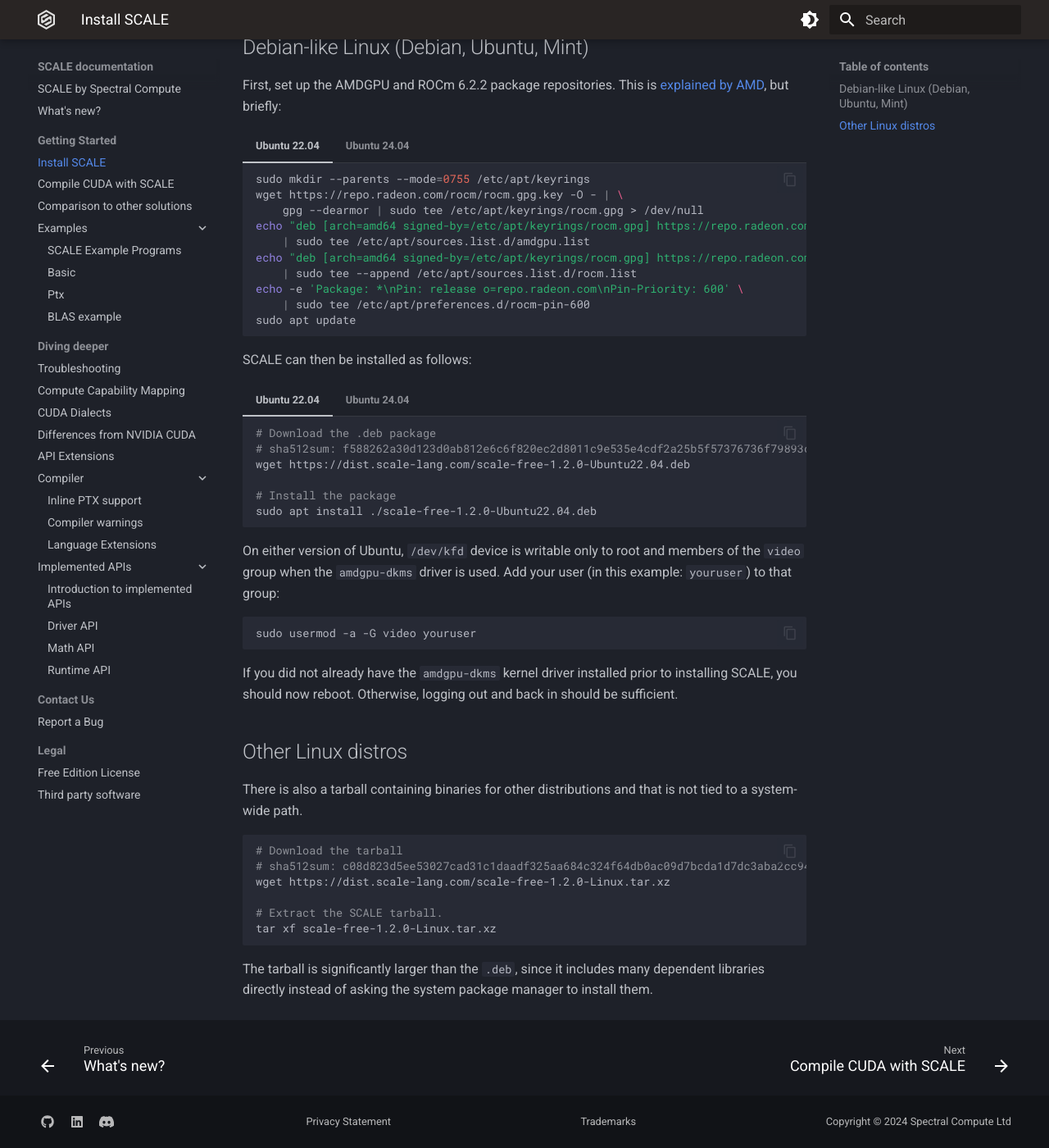
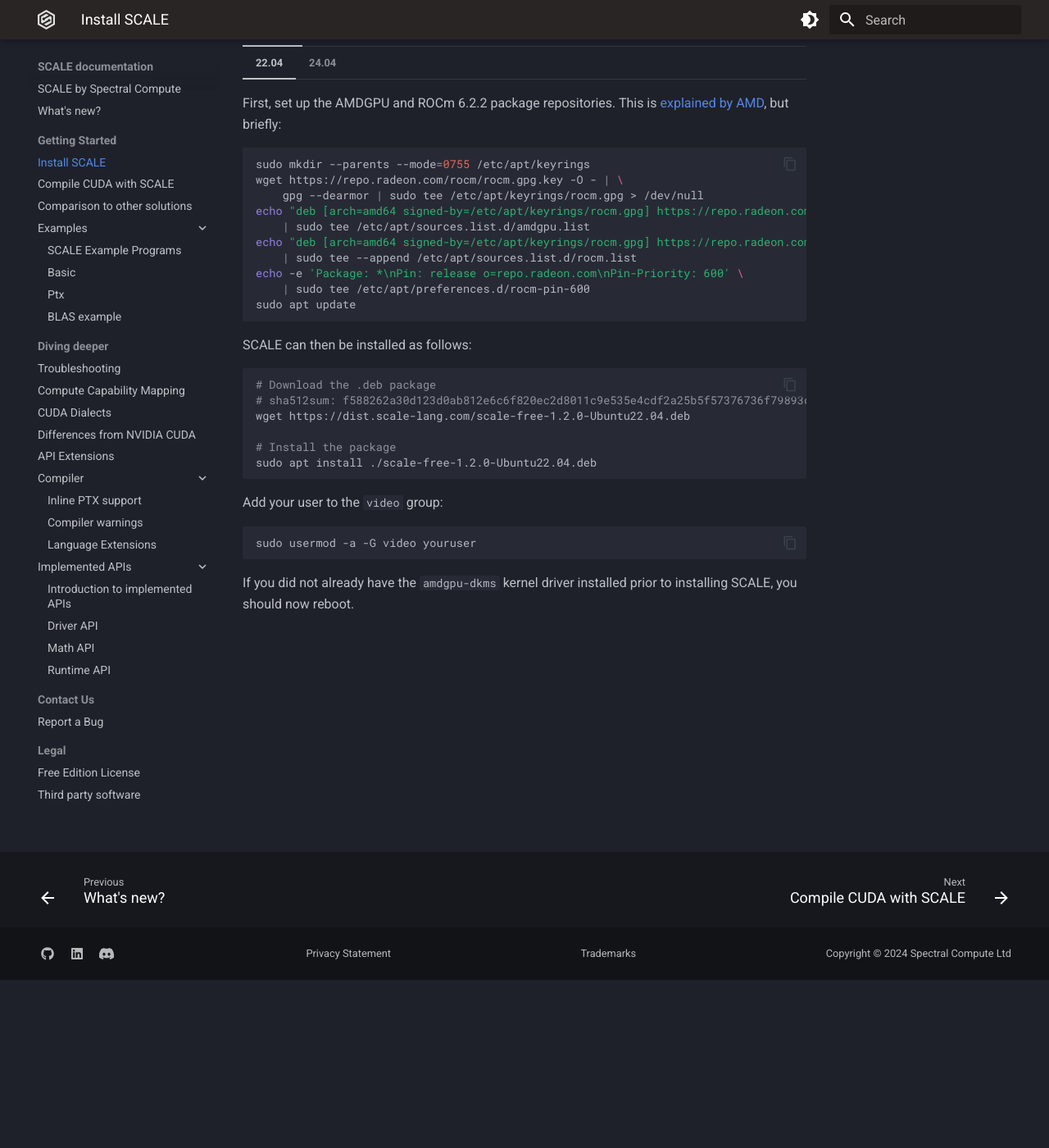
Before and after one commit to spectral-compute/scale-docs, an MkDocs documentation site: the page built from docs/manual/how-to-install.md, in a window 1280 px wide and 1400 px high, scrolled down 205 px. Shown: the whole window at 82% size. Built offline with MkDocs 1.6.1 and Material for MkDocs 9.7.7, drawn with Linux system fonts in a browser that asks for light colours; some of the changed text lies outside the part shown.

Commit message:
Even more streamlined install instructions

````diff
--- a/docs/manual/how-to-install.md
+++ b/docs/manual/how-to-install.md
@@ -1,87 +1,100 @@
 # Install SCALE
 
-SCALE is currently available as either a `.deb` package or a tarball for Linux
-operating systems.
+Select your operating system and version below to see installation instructions.
 
-## Debian-like Linux (Debian, Ubuntu, Mint)
+=== "Ubuntu"
 
-First, set up the AMDGPU and ROCm 6.2.2 package repositories. This is
-[explained by AMD](https://rocm.docs.amd.com/projects/install-on-linux/en/docs-6.2.2/install/native-install/ubuntu.html), but
-briefly:
+    === "22.04"
 
-=== "Ubuntu 22.04"
+        First, set up the AMDGPU and ROCm 6.2.2 package repositories. This is
+        [explained by AMD](https://rocm.docs.amd.com/projects/install-on-linux/en/docs-6.2.2/install/native-install/ubuntu.html), but
+        briefly:
+
+        ```bash
+        sudo mkdir --parents --mode=0755 /etc/apt/keyrings
+        wget https://repo.radeon.com/rocm/rocm.gpg.key -O - | \
+            gpg --dearmor | sudo tee /etc/apt/keyrings/rocm.gpg > /dev/null
+        echo "deb [arch=amd64 signed-by=/etc/apt/keyrings/rocm.gpg] https://repo.radeon.com/amdgpu/6.2.2/ubuntu jammy main" \
+            | sudo tee /etc/apt/sources.list.d/amdgpu.list
+        echo "deb [arch=amd64 signed-by=/etc/apt/keyrings/rocm.gpg] https://repo.radeon.com/rocm/apt/6.2.2 jammy main" \
+            | sudo tee --append /etc/apt/sources.list.d/rocm.list
+        echo -e 'Package: *\nPin: release o=repo.radeon.com\nPin-Priority: 600' \
+            | sudo tee /etc/apt/preferences.d/rocm-pin-600
+        sudo apt update
+        ```
+
+        SCALE can then be installed as follows:
+
+        ```bash
+        # Download the .deb package
+        # sha512sum: f588262a30d123d0ab812e6c6f820ec2d8011c9e535e4cdf2a25b5f57376736f79893cce57593efa8142aaa71210b5b0f56db3b5d422e62c17336b3908a36508
+        wget https://dist.scale-lang.com/scale-free-1.2.0-Ubuntu22.04.deb
+
+        # Install the package
+        sudo apt install ./scale-free-1.2.0-Ubuntu22.04.deb
+        ```
+
+        Add your user to the `video` group:
+
+        ```bash
+        sudo usermod -a -G video youruser
+        ```
+
+        If you did not already have the `amdgpu-dkms` kernel driver installed prior to
+        installing SCALE, you should now reboot.
+
+    === "24.04"
+
+        First, set up the AMDGPU and ROCm 6.2.2 package repositories. This is
+        [explained by AMD](https://rocm.docs.amd.com/projects/install-on-linux/en/docs-6.2.2/install/native-install/ubuntu.html), but
+        briefly:
+
+        ```bash
+        sudo mkdir --parents --mode=0755 /etc/apt/keyrings
+        wget https://repo.radeon.com/rocm/rocm.gpg.key -O - | \
+            gpg --dearmor | sudo tee /etc/apt/keyrings/rocm.gpg > /dev/null
+        echo "deb [arch=amd64 signed-by=/etc/apt/keyrings/rocm.gpg] https://repo.radeon.com/amdgpu/6.2.2/ubuntu noble main" \
+            | sudo tee /etc/apt/sources.list.d/amdgpu.list
+        echo "deb [arch=amd64 signed-by=/etc/apt/keyrings/rocm.gpg] https://repo.radeon.com/rocm/apt/6.2.2 noble main" \
+            | sudo tee --append /etc/apt/sources.list.d/rocm.list
+        echo -e 'Package: *\nPin: release o=repo.radeon.com\nPin-Priority: 600' \
+            | sudo tee /etc/apt/preferences.d/rocm-pin-600
+        sudo apt update
+        ```
+
+        SCALE can then be installed as follows:
+
+        ```bash
+        # Download the .deb package
+        # sha512sum: 95eaad55354a80fa873daa81e4d573456445f993f8132afdd5cbd497189cf8b220387a320b045e836828c8d15dc32a57bcbcf59f161d4cdbf09abfd29da4a423
+        wget https://dist.scale-lang.com/scale-free-1.2.0-Ubuntu24.04.deb
+
+        # Install the package
+        sudo apt install ./scale-free-1.2.0-Ubuntu24.04.deb
+        ```
+
+        Add your user to the `video` group:
+
+        ```bash
+        sudo usermod -a -G video youruser
+        ```
+
+        If you did not already have the `amdgpu-dkms` kernel driver installed prior to
+        installing SCALE, you should now reboot.
+
+
+=== "Other Distros"
+
+    Download and extract the SCALE tarball:
 
     ```bash
-    sudo mkdir --parents --mode=0755 /etc/apt/keyrings
-    wget https://repo.radeon.com/rocm/rocm.gpg.key -O - | \
-        gpg --dearmor | sudo tee /etc/apt/keyrings/rocm.gpg > /dev/null
-    echo "deb [arch=amd64 signed-by=/etc/apt/keyrings/rocm.gpg] https://repo.radeon.com/amdgpu/6.2.2/ubuntu jammy main" \
-        | sudo tee /etc/apt/sources.list.d/amdgpu.list
-    echo "deb [arch=amd64 signed-by=/etc/apt/keyrings/rocm.gpg] https://repo.radeon.com/rocm/apt/6.2.2 jammy main" \
-        | sudo tee --append /etc/apt/sources.list.d/rocm.list
-    echo -e 'Package: *\nPin: release o=repo.radeon.com\nPin-Priority: 600' \
-        | sudo tee /etc/apt/preferences.d/rocm-pin-600
-    sudo apt update
+    # sha512sum: c08d823d5ee53027cad31c1daadf325aa684c324f64db0ac09d7bcda1d7dc3aba2cc943f5224d7f5f8363e2ba495a5c910956fe79b48396bbe61a93e8b364eb8
+    wget https://dist.scale-lang.com/scale-free-1.2.0-Linux.tar.xz
+
+    # Extract the SCALE tarball.
+    tar xf scale-free-1.2.0-Linux.tar.xz
     ```
 
-=== "Ubuntu 24.04"
-
-    ```bash
-    sudo mkdir --parents --mode=0755 /etc/apt/keyrings
-    wget https://repo.radeon.com/rocm/rocm.gpg.key -O - | \
-        gpg --dearmor | sudo tee /etc/apt/keyrings/rocm.gpg > /dev/null
-    echo "deb [arch=amd64 signed-by=/etc/apt/keyrings/rocm.gpg] https://repo.radeon.com/amdgpu/6.2.2/ubuntu noble main" \
-        | sudo tee /etc/apt/sources.list.d/amdgpu.list
-    echo "deb [arch=amd64 signed-by=/etc/apt/keyrings/rocm.gpg] https://repo.radeon.com/rocm/apt/6.2.2 noble main" \
-        | sudo tee --append /etc/apt/sources.list.d/rocm.list
-    echo -e 'Package: *\nPin: release o=repo.radeon.com\nPin-Priority: 600' \
-        | sudo tee /etc/apt/preferences.d/rocm-pin-600
-    sudo apt update
-    ```
-
-SCALE can then be installed as follows:
-
-=== "Ubuntu 22.04"
-
-    ```bash
-    # Download the .deb package
-    # sha512sum: f588262a30d123d0ab812e6c6f820ec2d8011c9e535e4cdf2a25b5f57376736f79893cce57593efa8142aaa71210b5b0f56db3b5d422e62c17336b3908a36508
-    wget https://dist.scale-lang.com/scale-free-1.2.0-Ubuntu22.04.deb
-
-    # Install the package
-    sudo apt install ./scale-free-1.2.0-Ubuntu22.04.deb
-    ```
-
-=== "Ubuntu 24.04"
-
-    ```bash
-    # Download the .deb package
-    # sha512sum: 95eaad55354a80fa873daa81e4d573456445f993f8132afdd5cbd497189cf8b220387a320b045e836828c8d15dc32a57bcbcf59f161d4cdbf09abfd29da4a423
-    wget https://dist.scale-lang.com/scale-free-1.2.0-Ubuntu24.04.deb
-
-    # Install the package
-    sudo apt install ./scale-free-1.2.0-Ubuntu24.04.deb
-    ```
-
-On either version of Ubuntu, `/dev/kfd` device is writable only to root and members of the `video` group when the `amdgpu-dkms` driver is used. Add your user (in this example: `youruser`) to that group:
-
-```bash
-sudo usermod -a -G video youruser
-```
-
-If you did not already have the `amdgpu-dkms` kernel driver installed prior to installing SCALE, you should now reboot. Otherwise, logging out and back in should be sufficient.
-
-## Other Linux distros
-
-There is also a tarball containing binaries for other distributions and that is not tied to a system-wide path.
-
-```bash
-# Download the tarball
-# sha512sum: c08d823d5ee53027cad31c1daadf325aa684c324f64db0ac09d7bcda1d7dc3aba2cc943f5224d7f5f8363e2ba495a5c910956fe79b48396bbe61a93e8b364eb8
-wget https://dist.scale-lang.com/scale-free-1.2.0-Linux.tar.xz
-
-# Extract the SCALE tarball.
-tar xf scale-free-1.2.0-Linux.tar.xz
-```
-
-The tarball is significantly larger than the `.deb`, since it includes many dependent libraries directly instead of asking the system package manager to install them.
+    The tarball is significantly larger than other options since it
+    includes many dependent libraries directly instead of asking the system
+    package manager to install them.
````
